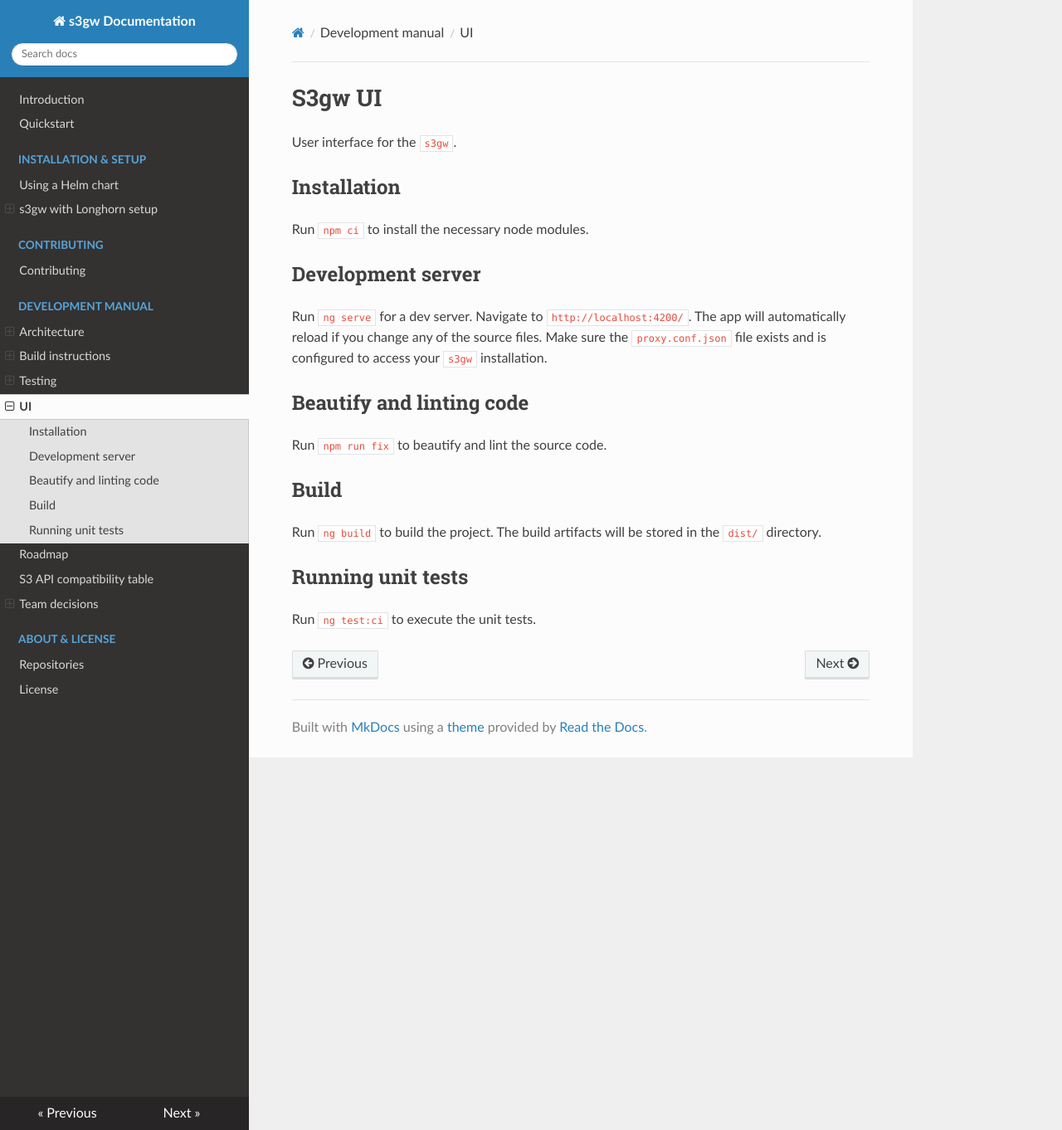
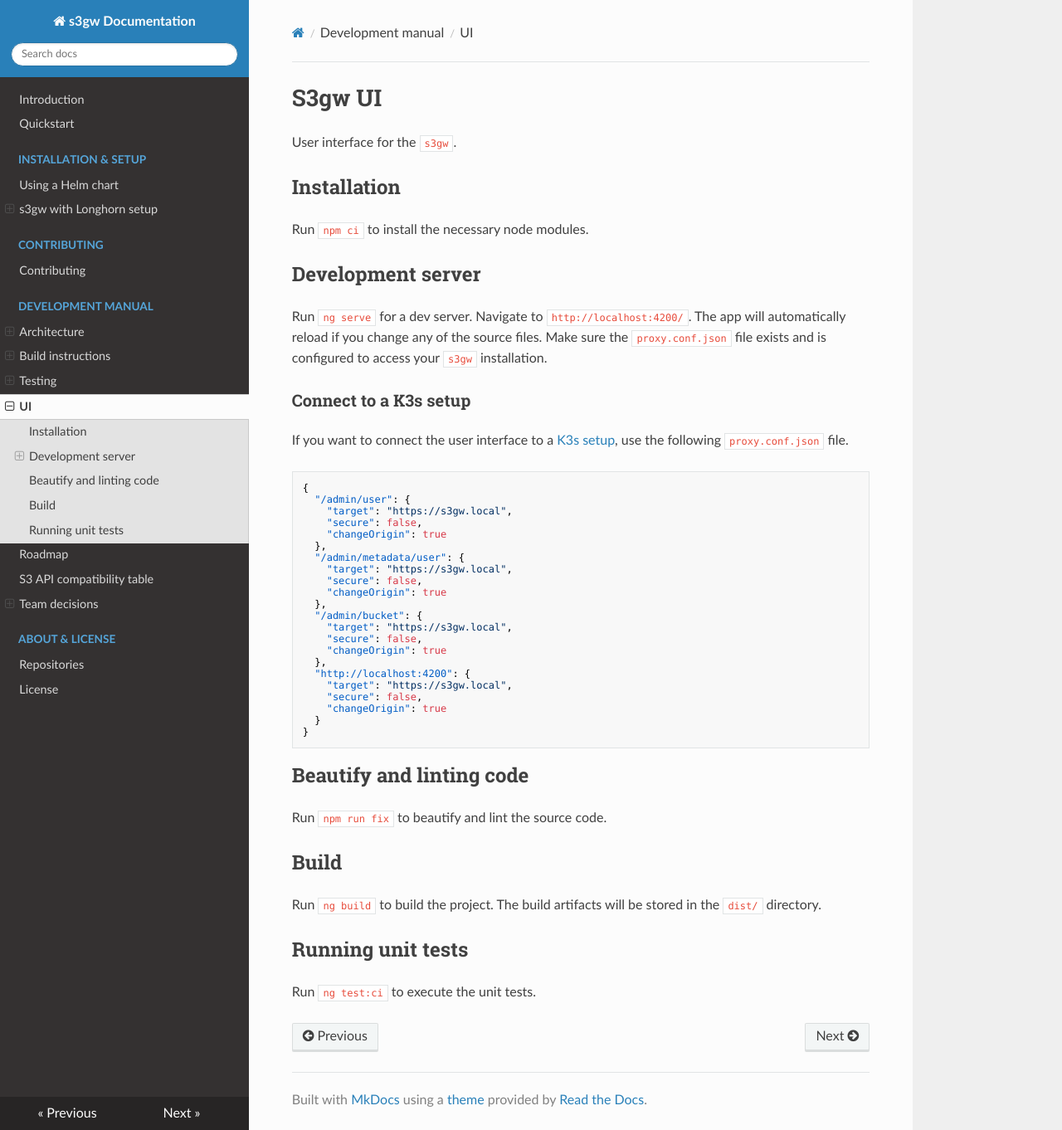
Before and after one commit to s3gw-tech/s3gw, an MkDocs documentation site: the page built from docs/ui.md, in a window 1280 px wide and 1362 px high. Shown: the whole window at 83% size. Built offline with MkDocs 1.6.1, drawn with Linux system fonts in a browser that asks for light colours; nearby versions of some CDN libraries.

Commit message:
Add more information how to configure the s3gw-ui application and the Angular developer server.
Replaces: https://github.com/aquarist-labs/s3gw-tools/pull/156

Signed-off-by: Volker Theile <vtheile@suse.com>

````diff
--- a/docs/ui.md
+++ b/docs/ui.md
@@ -13,6 +13,36 @@ The app will automatically reload if you change any of the source files.
 Make sure the `proxy.conf.json` file exists and is configured to access your
 `s3gw` installation.
 
+### Connect to a K3s setup
+
+If you want to connect the user interface to a [K3s setup](./env-k3s.md),
+use the following `proxy.conf.json` file.
+
+```json
+{
+  "/admin/user": {
+    "target": "https://s3gw.local",
+    "secure": false,
+    "changeOrigin": true
+  },
+  "/admin/metadata/user": {
+    "target": "https://s3gw.local",
+    "secure": false,
+    "changeOrigin": true
+  },
+  "/admin/bucket": {
+    "target": "https://s3gw.local",
+    "secure": false,
+    "changeOrigin": true
+  },
+  "http://localhost:4200": {
+    "target": "https://s3gw.local",
+    "secure": false,
+    "changeOrigin": true
+  }
+}
+```
+
 ## Beautify and linting code
 
 Run `npm run fix` to beautify and lint the source code.
````
Also changed, not shown: docs/build-ui.md (+21 -1 lines).
